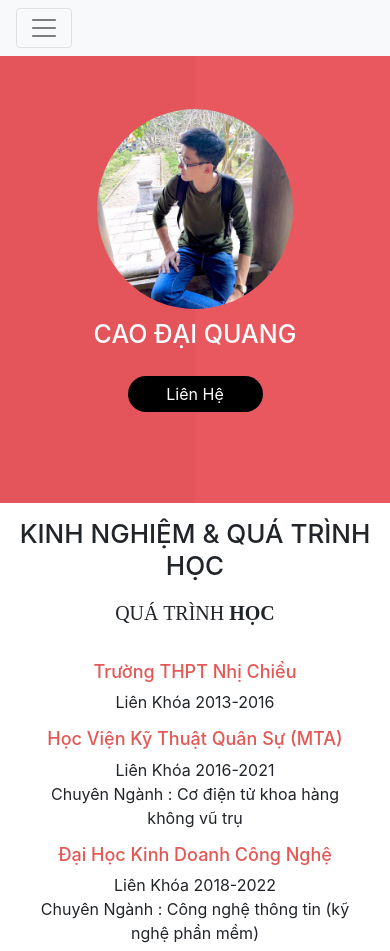
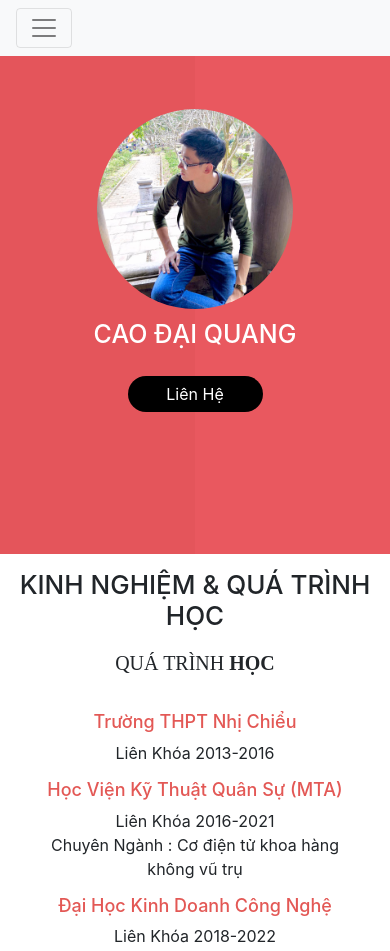
Before and after one commit to caodaiquang/caodaiquang.github.io, a plain HTML site: page index.html in a window 390 px wide. Shown: the top 951 px of the page. Drawn offline with nearby package versions, Linux system fonts and the light colour scheme.

Commit message:
themmmmm

```diff
--- a/style.css
+++ b/style.css
@@ -184,7 +184,7 @@ a.nut2.btn.btn-primary {
 
 
 .khoitt1 {
-    height: 53%;
+    height: 59%;
 }
 
 	/*end css khoitt*/
```
